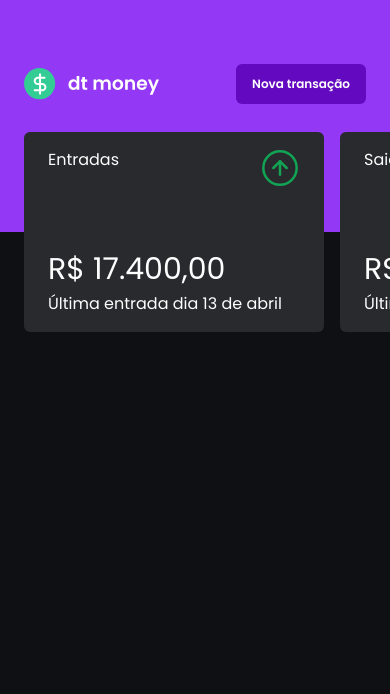
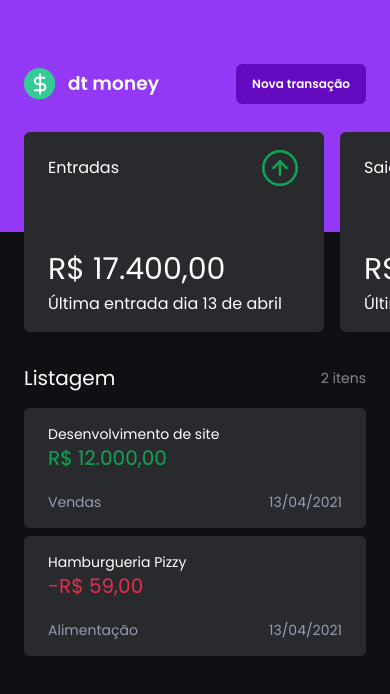
Before and after one commit to WeslleySORDev/dtmoney-wsor, a React (Vite) app: page / in a window 390 px wide. Shown: the top 694 px of the page. Built offline with nearby package versions, Linux system fonts and the light colour scheme.

Commit message:
Layout mobile pronto

```diff
--- a/package.json
+++ b/package.json
@@ -4,7 +4,7 @@
   "version": "1.0.0",
   "type": "module",
   "scripts": {
-    "dev": "vite",
+    "dev": "vite --host",
     "build": "tsc && vite build",
     "lint": "eslint src --ext ts,tsx --report-unused-disable-directives --max-warnings 0",
     "preview": "vite preview"
--- a/src/App.tsx
+++ b/src/App.tsx
@@ -1,8 +1,5 @@
 import LogoSVG from "./assets/Logo.svg";
-
-import IncomeSVG from "./assets/Income.svg";
-import OutcomeSVG from "./assets/Outcome.svg";
-import TotalSVG from "./assets/Total.svg";
+import { Summary } from "./components/Summary";
 
 function App() {
   return (
@@ -14,35 +11,32 @@ function App() {
         </button>
       </header>
       <main className="-translate-y-[100px]">
-        <div className="flex gap-4 overflow-x-scroll px-6">
-          <div className="flex h-[200px] min-w-[300px] flex-col justify-between rounded-md bg-cards-bg px-6 py-4">
-            <div className="flex justify-between">
-              <span className="text-base">Entradas</span>
-              <img className="h-10 w-10" src={IncomeSVG} alt="" />
+        <Summary />
+        <div className="mt-8 flex flex-col px-6">
+          <div className="mb-4 flex items-center justify-between">
+            <span className="text-xl">Listagem</span>
+            <span className="text-sm opacity-50">2 itens</span>
+          </div>
+          <div className="flex flex-col gap-2">
+            <div className="flex flex-col justify-between gap-5 rounded-md bg-cards-bg px-6 py-4">
+              <div className="flex flex-col">
+                <h2 className="text-sm">Desenvolvimento de site</h2>
+                <span className="text-xl text-[#12A454]">R$ 12.000,00</span>
+              </div>
+              <div className="flex justify-between text-sm text-[#969CB2]">
+                <span>Vendas</span>
+                <span>13/04/2021</span>
+              </div>
             </div>
-            <div className="flex flex-col">
-              <strong className="text-3xl font-normal leading-[45px]">R$ 17.400,00</strong>
-              <span>Última entrada dia 13 de abril</span>
-            </div>
-          </div>
-          <div className="flex h-[200px] min-w-[300px] flex-col justify-between rounded-md bg-cards-bg px-6 py-4">
-            <div className="flex justify-between">
-              <span className="text-base">Saidas</span>
-              <img className="h-10 w-10" src={OutcomeSVG} alt="" />
-            </div>
-            <div className="flex flex-col">
-              <strong className="text-3xl font-normal leading-[45px]">R$ 1.259,00</strong>
-              <span>Última saída dia 03 de abril</span>
-            </div>
-          </div>
-          <div className="flex h-[200px] min-w-[300px] flex-col justify-between rounded-md bg-[#33CC95] text-white px-6 py-4">
-            <div className="flex justify-between">
-              <span className="text-base">Total</span>
-              <img className="h-10 w-10" src={TotalSVG} alt="" />
-            </div>
-            <div className="flex flex-col">
-              <strong className="text-3xl font-normal leading-[45px]">R$ 16.141,00</strong>
-              <span>01 à 16 de abril</span>
+            <div className="flex flex-col justify-between gap-5 rounded-md bg-cards-bg px-6 py-4">
+              <div className="flex flex-col">
+                <h2 className="text-sm">Hamburgueria Pizzy</h2>
+                <span className="text-xl text-[#E52E4D]">-R$ 59,00</span>
+              </div>
+              <div className="flex justify-between text-sm text-[#969CB2]">
+                <span>Alimentação</span>
+                <span>13/04/2021</span>
+              </div>
             </div>
           </div>
         </div>
--- /dev/null
+++ b/src/components/Summary.tsx
@@ -0,0 +1,40 @@
+import IncomeSVG from "../assets/Income.svg";
+import OutcomeSVG from "../assets/Outcome.svg";
+import TotalSVG from "../assets/Total.svg";
+
+export function Summary() {
+    return (
+        <div className="flex gap-4 overflow-x-scroll px-6">
+          <div className="flex h-[200px] min-w-[300px] flex-col justify-between rounded-md bg-cards-bg px-6 py-4">
+            <div className="flex justify-between items-center">
+              <span className="text-base">Entradas</span>
+              <img className="h-10 w-10" src={IncomeSVG} alt="" />
+            </div>
+            <div className="flex flex-col">
+              <strong className="text-3xl font-normal leading-[45px]">R$ 17.400,00</strong>
+              <span>Última entrada dia 13 de abril</span>
+            </div>
+          </div>
+          <div className="flex h-[200px] min-w-[300px] flex-col justify-between rounded-md bg-cards-bg px-6 py-4">
+            <div className="flex justify-between items-center">
+              <span className="text-base">Saidas</span>
+              <img className="h-10 w-10" src={OutcomeSVG} alt="" />
+            </div>
+            <div className="flex flex-col">
+              <strong className="text-3xl font-normal leading-[45px]">R$ 1.259,00</strong>
+              <span>Última saída dia 03 de abril</span>
+            </div>
+          </div>
+          <div className="flex h-[200px] min-w-[300px] flex-col justify-between rounded-md bg-[#33CC95] text-white px-6 py-4">
+            <div className="flex justify-between items-center">
+              <span className="text-base">Total</span>
+              <img className="h-10 w-10" src={TotalSVG} alt="" />
+            </div>
+            <div className="flex flex-col">
+              <strong className="text-3xl font-normal leading-[45px]">R$ 16.141,00</strong>
+              <span>01 à 16 de abril</span>
+            </div>
+          </div>
+        </div>
+    )
+}
```
